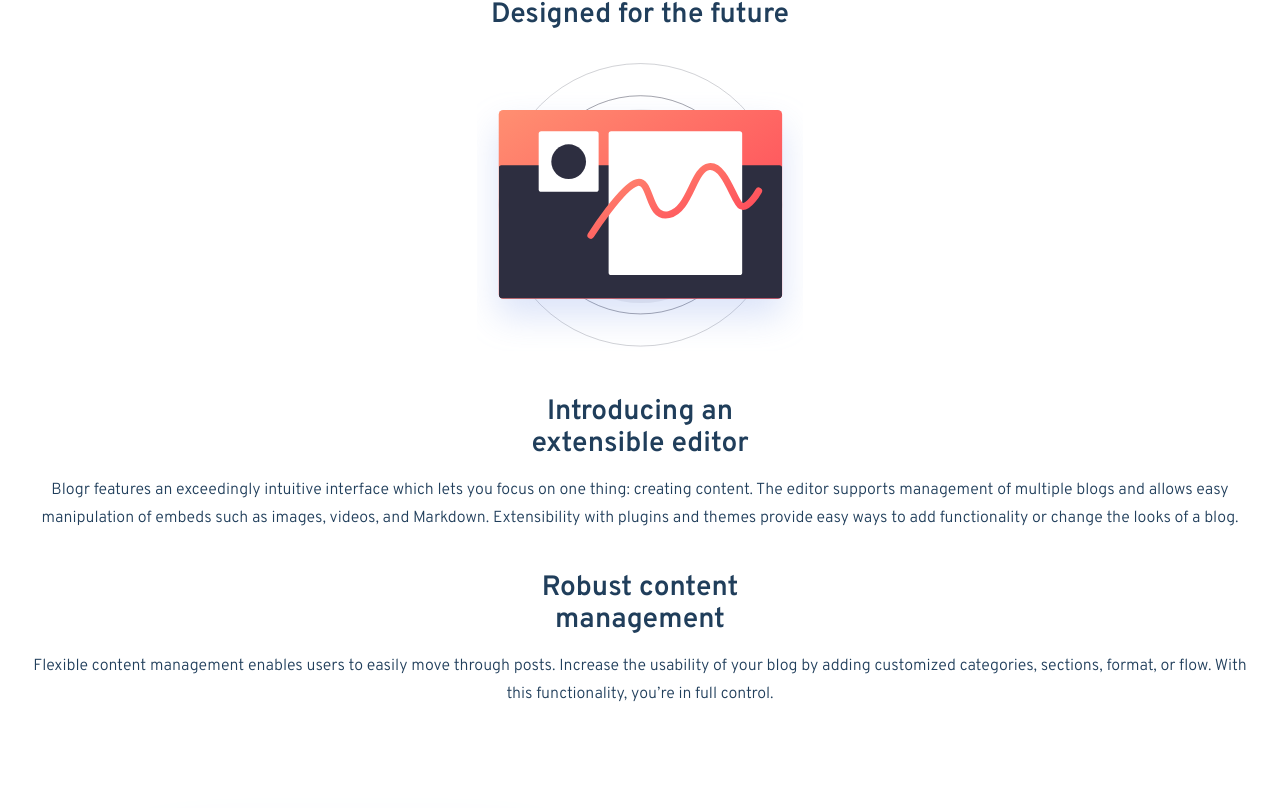
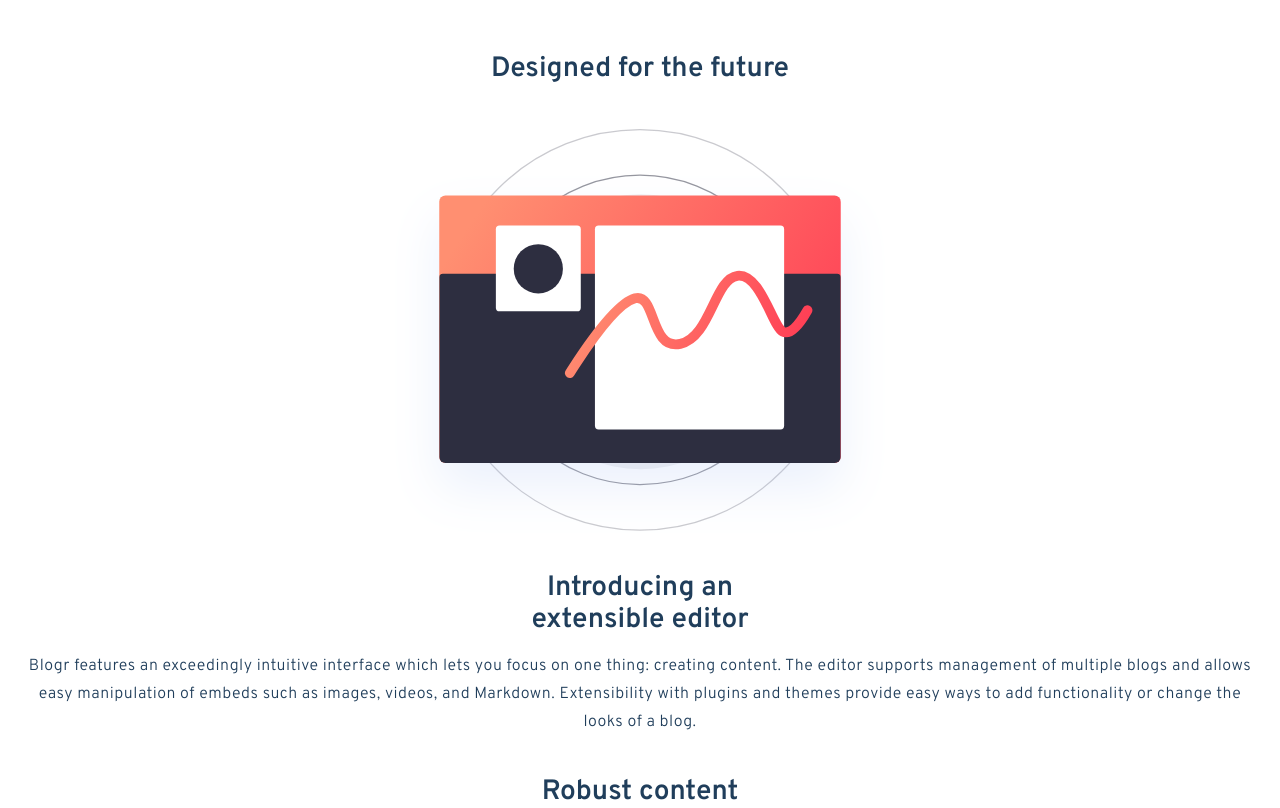
Before and after one commit to lewisRotchell/blogr, a Next.js app: page / in a window 1280 px wide. Shown: the part 652-1460 px from the top of the page. Built offline with nearby package versions, Linux system fonts and the light colour scheme.

Commit message:
finished section A desktop

```diff
--- a/sections/SectionA.module.scss
+++ b/sections/SectionA.module.scss
@@ -1,29 +1,81 @@
 @import "../styles/abstracts/variables";
+@import "../styles/abstracts/mixins";
 .sectionA {
-  margin-top: 46px;
+  margin-top: 100px;
   text-align: center;
+  display: flex;
+  flex-direction: column;
+  @include large {
+    margin-left: 165px;
+    position: relative;
+    margin-top: 71px;
+  }
 
   .sectionTitle {
     font-size: 1.75rem;
     font-weight: 600;
     line-height: 2.681rem;
     color: $heading-color;
-    margin-bottom: 7px;
+    margin-bottom: 38px;
+
+    @include large {
+      font-size: 2.5rem;
+      line-height: 3.83rem;
+      transform: translateY(50px);
+    }
   }
 
   .imgContainer {
-    width: 326px;
+    width: 100%;
+    max-width: 500px;
     margin: 0 auto;
+
+    @include large {
+      // width: 880px;
+      // height: 882px;
+      max-width: 920px;
+      // transform: translateX(278px);
+      position: absolute;
+      right: -285px;
+      top: 0;
+    }
+
+    img {
+      width: 100%;
+      height: 100%;
+    }
+  }
+
+  .articleContainer {
+    display: flex;
+    flex-direction: column;
+    padding: 0 25px;
+
+    @include large {
+      width: 540px;
+      text-align: left;
+      padding: 0;
+    }
   }
 
   .articleTitle {
     font-style: normal;
     font-weight: 600;
-    font-size: 28px;
+    font-size: 1.75rem;
     line-height: 2rem;
     color: $heading-color;
     width: 318px;
     margin: 0 auto;
+
+    @include large {
+      font-weight: 600;
+      font-size: 1.75rem;
+      line-height: 1.75rem;
+      text-align: center;
+      margin: 0;
+      text-align: left;
+      width: auto;
+    }
   }
 
   .articleText {
@@ -32,16 +84,26 @@
     font-weight: 300;
     font-size: 1rem;
     line-height: 1.75rem;
-    letter-spacing: 0.0313;
+    letter-spacing: 0.0313rem;
     color: $heading-color;
-    padding: 0 25px;
+
+    @include large {
+      margin-top: 29px;
+    }
   }
 
   .articleA {
-    margin-top: 26px;
+    margin-top: 30px;
+
+    @include large {
+      margin-top: 93px;
+    }
   }
 
   .articleB {
     margin-top: 40px;
+    @include large {
+      margin-top: 64px;
+    }
   }
 }
--- a/sections/SectionA.tsx
+++ b/sections/SectionA.tsx
@@ -10,25 +10,28 @@ export const SectionA: React.FC<SectionAProps> = ({}) => {
   return (
     <section className={classes.sectionA}>
       <h2 className={classes.sectionTitle}>Designed for the future</h2>
+      <div className={classes.sectionContainer}>
         <div className={classes.imgContainer}>
-        <Image
-          className={classes.img}
-          src={EditorMobile}
-          width={326}
-          height={326}
-          layout="responsive"
+          <picture>
+            <source
+              media="(min-width: 1440px)"
+              srcSet="/images/illustration-editor-desktop.svg"
             />
+            <img src="/images/illustration-editor-mobile.svg" alt="editor" />
+          </picture>
         </div>
+        <div className={classes.articleContainer}>
           <article className={classes.articleA}>
             <h3 className={classes.articleTitle}>
               Introducing an extensible editor
             </h3>
             <p className={classes.articleText}>
-          Blogr features an exceedingly intuitive interface which lets you focus
-          on one thing: creating content. The editor supports management of
-          multiple blogs and allows easy manipulation of embeds such as images,
-          videos, and Markdown. Extensibility with plugins and themes provide
-          easy ways to add functionality or change the looks of a blog.
+              Blogr features an exceedingly intuitive interface which lets you
+              focus on one thing: creating content. The editor supports
+              management of multiple blogs and allows easy manipulation of
+              embeds such as images, videos, and Markdown. Extensibility with
+              plugins and themes provide easy ways to add functionality or
+              change the looks of a blog.
             </p>
           </article>
           <article className={classes.articleB}>
@@ -36,10 +39,12 @@ export const SectionA: React.FC<SectionAProps> = ({}) => {
             <p className={classes.articleText}>
               Flexible content management enables users to easily move through
               posts. Increase the usability of your blog by adding customized
-          categories, sections, format, or flow. With this functionality, you’re
-          in full control.
+              categories, sections, format, or flow. With this functionality,
+              you’re in full control.
             </p>
           </article>
+        </div>
+      </div>
     </section>
   );
 };
```
Lines whose indentation alone changed are shown as unchanged.
